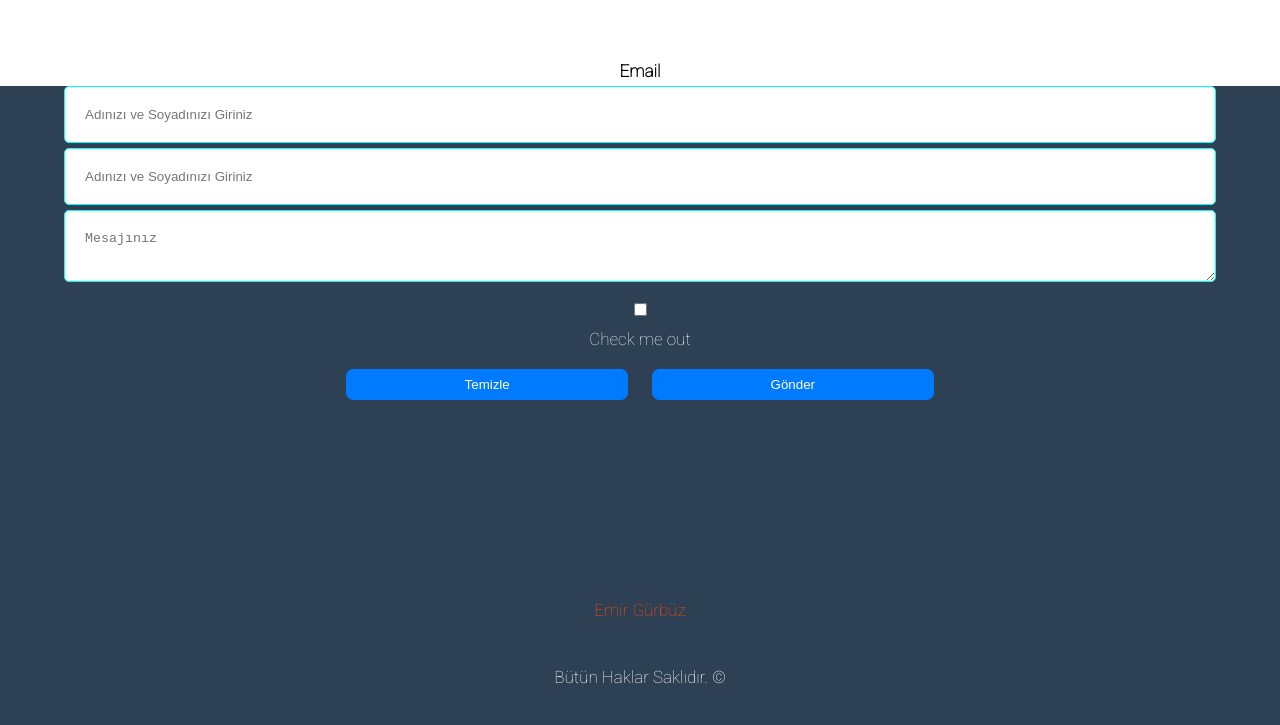
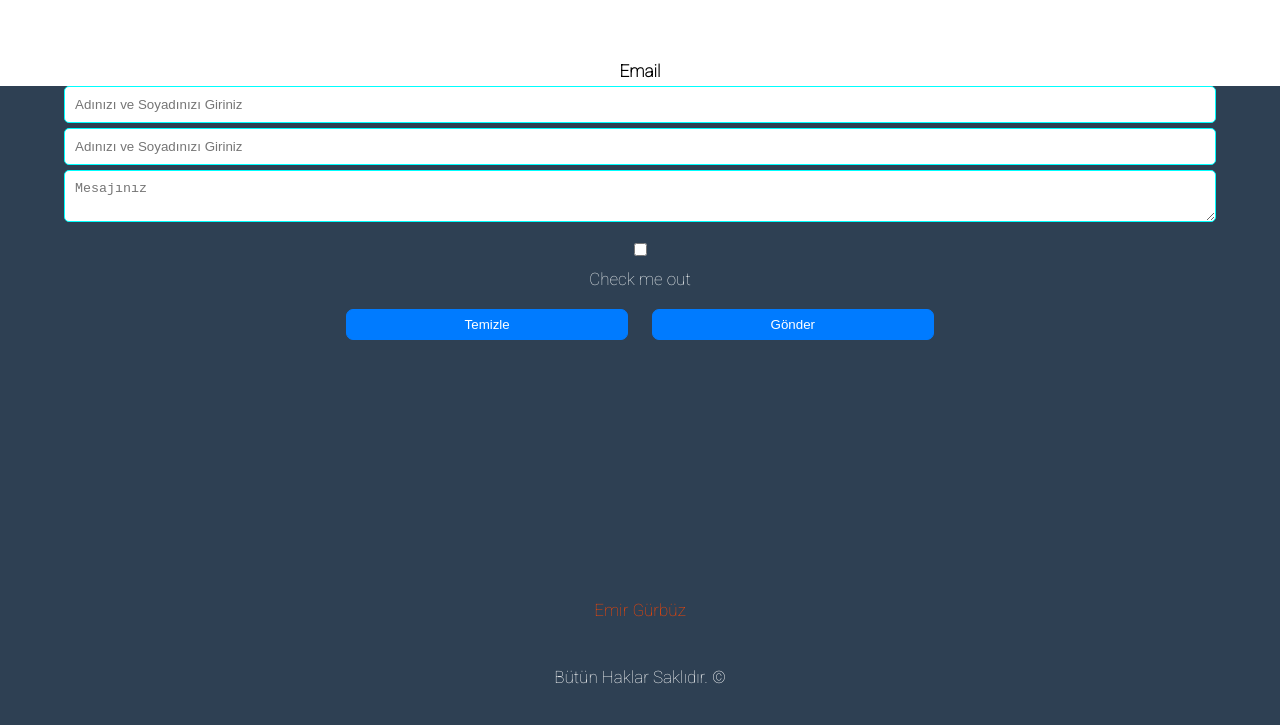
Before and after one commit to emir57/JQuery-Projects, a plain HTML site: page OnePages/index.htm in a window 1280 px wide. Shown: the part 5573-6298 px from the top of the page. Drawn offline with Linux system fonts and the light colour scheme.

Commit message:
form-control heigt and padding refactoring

```diff
--- a/OnePages/css/style.css
+++ b/OnePages/css/style.css
@@ -299,7 +299,8 @@ nav {
 
 .form-control {
     width: 90%;
-    padding: 2rem;
+    height: 20%;
+    padding: 1rem;
     border: 1px solid aqua;
     box-sizing: border-box;
     border-radius: .5rem;
```
